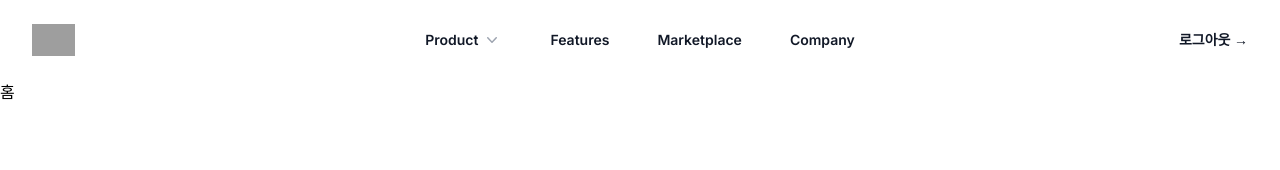
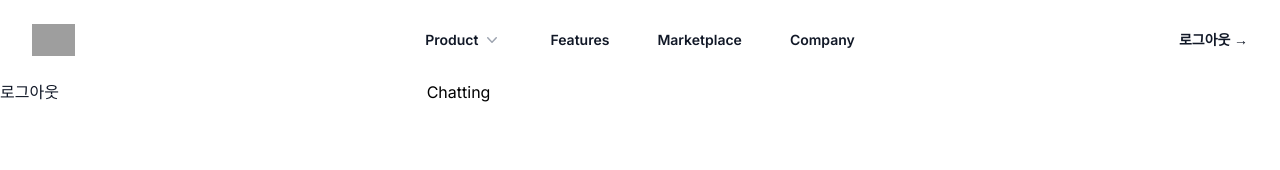
Before and after one commit to soyoonJ/next-chatting-app, a Next.js app: page / in a window 1280 px wide. Shown: the top 170 px of the page. Built offline with nearby package versions, Linux system fonts and the light colour scheme; no server answers; sample sign-in values are in the browser's storage; grey boxes are pictures that could not be loaded.

Commit message:
[style]: chatting 컴포넌트 생성

```diff
--- /dev/null
+++ b/src/app/chatting/ChattingClient.tsx
@@ -0,0 +1,19 @@
+"use client";
+
+import Sidebar from "@/components/sidebar/Sidebar";
+import Chatting from "@/components/chatting/Chatting";
+
+const ChattingClient = () => {
+  return (
+    <div className="w-full min-h-screen grid grid-cols-3">
+      <section>
+        <Sidebar />
+      </section>
+      <section className="col-span-2">
+        <Chatting />
+      </section>
+    </div>
+  );
+};
+
+export default ChattingClient;
--- a/src/app/page.tsx
+++ b/src/app/page.tsx
@@ -1,3 +1,5 @@
-export default function Home() {
-  return <main>홈</main>;
+import ChattingClient from "./chatting/ChattingClient";
+
+export default function Chatting() {
+  return <ChattingClient />;
 }
--- /dev/null
+++ b/src/components/chatting/Chatting.tsx
@@ -0,0 +1,5 @@
+const Chatting = () => {
+  return <div>Chatting</div>;
+};
+
+export default Chatting;
--- /dev/null
+++ b/src/components/sidebar/Sidebar.tsx
@@ -0,0 +1,39 @@
+import { auth } from "@/firebase/firebase";
+import { signOut } from "firebase/auth";
+import { useRouter } from "next/navigation";
+import { useState } from "react";
+import { toast } from "react-toastify";
+
+const Sidebar = () => {
+  const router = useRouter();
+  const [isLoading, setIsLoading] = useState(false);
+
+  const handleLogout = () => {
+    setIsLoading(true);
+
+    signOut(auth)
+      .then(() => {
+        toast.success("로그아웃에 성공했습니다.");
+        router.push("/login");
+      })
+      .catch((error) => {
+        const errorCode = error.code;
+        const errorMessage = error.message;
+        console.log(errorCode, errorMessage);
+
+        toast.error(errorMessage);
+      })
+      .finally(() => {
+        setIsLoading(false);
+      });
+  };
+  return (
+    <aside>
+      <button onClick={handleLogout} className=" text-gray-900">
+        로그아웃
+      </button>
+    </aside>
+  );
+};
+
+export default Sidebar;
```
